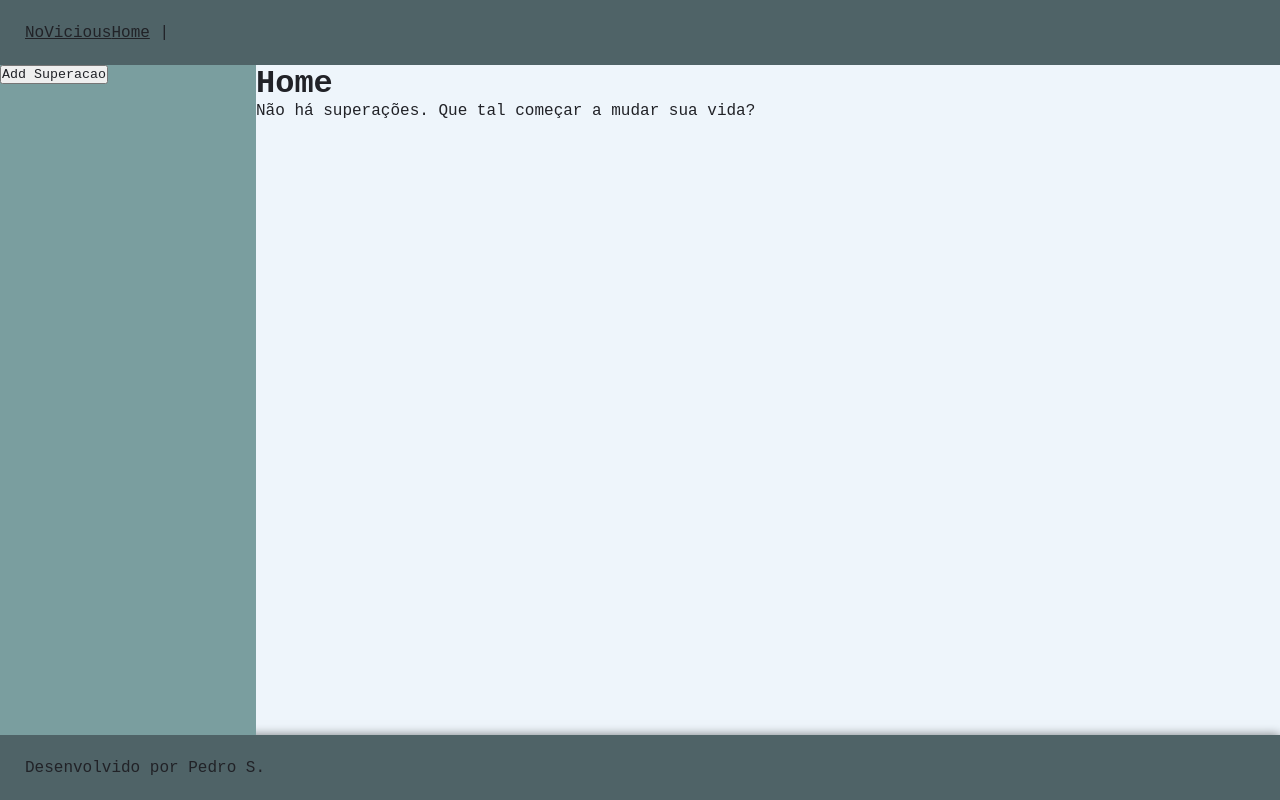
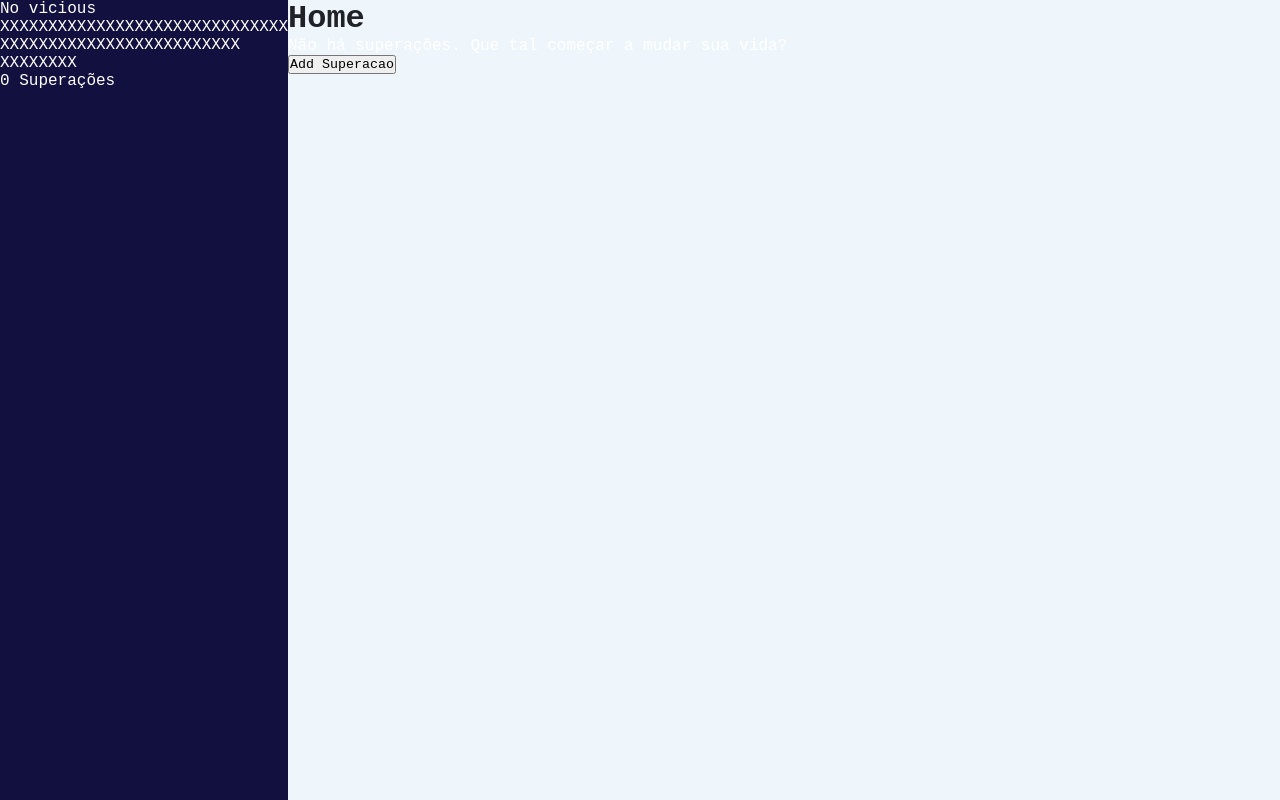
Before and after one commit to sousa-p/noVicious-Vuejs-2.0, a Vue app: page / in a window 1280 px wide. Built offline with nearby package versions, Linux system fonts and the light colour scheme.

Commit message:
Feature new sidebar

```diff
--- a/src/App.vue
+++ b/src/App.vue
@@ -4,25 +4,17 @@
   @close="showModalAddSuperacao = false"
   :addSuperacao="addSuperacao"
   />
-  <header>
-    <nav>
-      <a href="#">NoVicious</a>
-      <router-link to="/">Home</router-link> |
-    </nav>
-  </header>
   <main>
     <SidebarComponent
+      :superacoes="superacoes"
+    />
+    <router-view
       @showModalAddSuperacao="showModalAddSuperacao = true"
       :superacoes="superacoes"
       :removeSuperacao="removeSuperacao"
-    />
-    <router-view
-    :superacoes="superacoes"
+
     />
   </main>
-  <footer>
-    <p id="credito">Desenvolvido por Pedro S.</p>
-  </footer>
 </template>
 
 <style lang="sass">
@@ -34,27 +26,17 @@ $shadow: 0px 0px 10px rgba(0,0,0,0.5)
   padding: 0
   margin: 0
   box-sizing: border-box
-  color: $black
   font-family: 'Courier New', Courier, monospace
 
 #app
   width: 100vw
   height: 100vh
 
-header, main, footer
-  width: 100%
-  display: flex
-
-header,footer
-  height: $header-footer-altura
-  align-items: center
-  padding: 0 25px
-  box-shadow: $shadow
-  background: #4f6367
-
 main
   background: #eef5fb
-  height: calc(100% - $header-footer-altura*2)
+  height: 100%
+  color: $black
+  display: flex
 </style>
 
 <script>
--- a/src/components/Sidebar.vue
+++ b/src/components/Sidebar.vue
@@ -1,25 +1,33 @@
 <template>
   <div class="Sidebar">
-    <button @click="$emit('showModalAddSuperacao')">Add Superacao</button>
-    <div
-      v-for="(superacao, i) in superacoes"
-      :key="i"
-    >
-      <router-link :to="`/superacao/${i}`">{{superacao.nome}}</router-link>
-      <button @click="removeSuperacao(i)">X</button>
+    <p id="logo">No vicious</p>
+    <p>
+      XXXXXXXXXXXXXXXXXXXXXXXXXXXXXX
+      XXXXXXXXXXXXXXXXXXXXXXXXX
+      XXXXXXXX
+    </p>
+    <div>
+      <p>
+        {{
+          superacoes.filter((superacao) => {superacao.superada}).length
+        }} Superações
+      </p>
     </div>
   </div>
 </template>
 
-<style lang="sass" scoped>
+<style lang="sass">
 .Sidebar
-  width: 20%
-  background: #7a9e9f
+  width: 22.5%
+  background: #12103f
+
+p
+  color: #fff
 </style>
 
 <script>
 export default {
   name: 'SidebarComponent',
-  props: ['superacoes', 'removeSuperacao']
+  props: ['superacoes']
 }
 </script>
--- a/src/views/HomeView.vue
+++ b/src/views/HomeView.vue
@@ -6,12 +6,20 @@
     >
       Não há superações. Que tal começar a mudar sua vida?
     </p>
+    <button @click="$emit('showModalAddSuperacao')">Add Superacao</button>
+    <div
+      v-for="(superacao, i) in superacoes"
+      :key="i"
+    >
+      <router-link :to="`/superacao/${i}`">{{superacao.nome}}</router-link>
+      <button @click="removeSuperacao(i)">X</button>
+    </div>
   </div>
 </template>
 
 <script>
 export default {
   name: 'HomeView',
-  props: ['superacoes']
+  props: ['superacoes', 'removeSuperacao']
 }
 </script>
--- a/src/views/SuperacaoView.vue
+++ b/src/views/SuperacaoView.vue
@@ -7,7 +7,7 @@
   <div class="superacao">
     <div class="header_superacao">
       <h1>{{ superacao.nome }}</h1>
-      <button @click="showModalAddNota = true">+</button>
+      <router-link :to="`/`">Voltar</router-link>
     </div>
     <p
       v-if="superacao.notas.length === 0"
@@ -22,7 +22,12 @@
       @excluirNota="excluirNota(i)"
     />
   </div>
+  <button id="addNota" @click="showModalAddNota = true">Adicionar</button>
 </template>
+
+<style lang="sass">
+
+</style>
 
 <script>
 import { useRoute } from 'vue-router'
```
Also changed, not shown: src/components/ModalAddNota.vue (line endings or trailing spaces), src/components/ModalAddSuperacao.vue (line endings or trailing spaces), src/components/Nota.vue (line endings or trailing spaces), src/main.js (line endings or trailing spaces), 1 other file (tests, documents, lock files or other folders).
